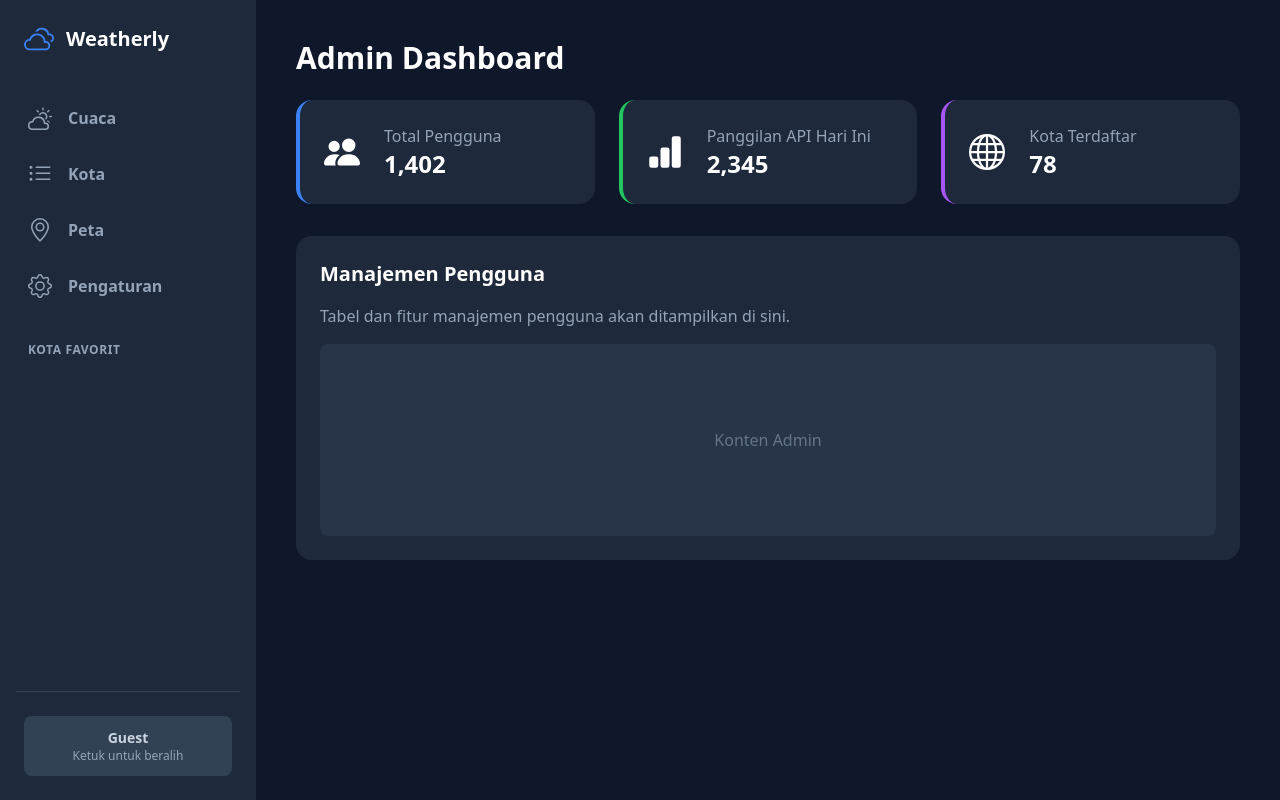
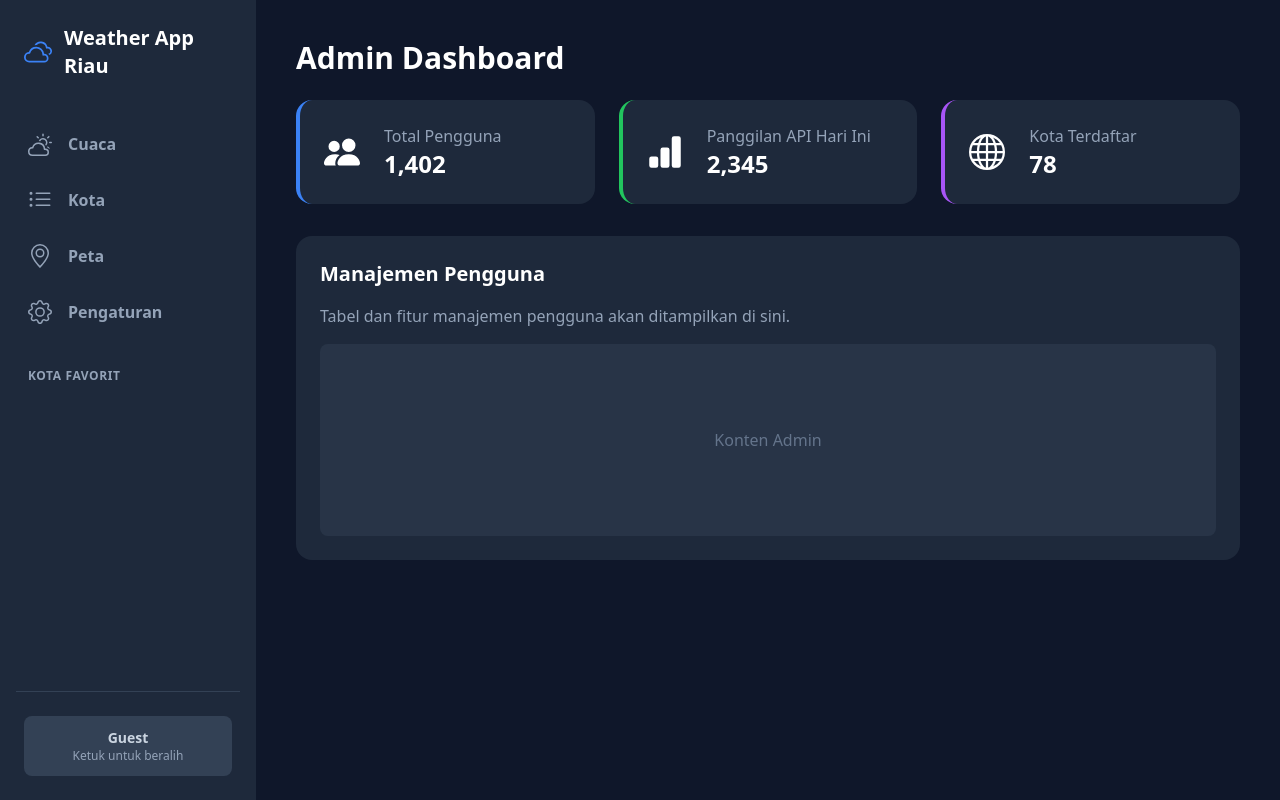
Before and after one commit to abidarkan/Project_BPF-2, a React (Vite) app: page /admin in a window 1280 px wide. Built offline with nearby package versions, Linux system fonts and the light colour scheme.

Commit message:
Fix sidebar title

```diff
--- a/src/components/Sidebar.jsx
+++ b/src/components/Sidebar.jsx
@@ -27,7 +27,7 @@ const Sidebar = ({ userRole, setUserRole }) => {
       {/* Logo */}
       <div className="flex items-center gap-3 mb-8 p-2">
         <BsClouds className="text-3xl text-blue-500" />
-        <span className="text-xl font-bold hidden lg:inline text-slate-800 dark:text-white">Weatherly</span>
+        <span className="text-xl font-bold hidden lg:inline text-slate-800 dark:text-white">Weather App Riau</span>
       </div>
 
       {/* Scrollable Menu Container */}
```
